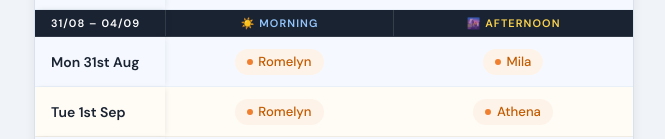
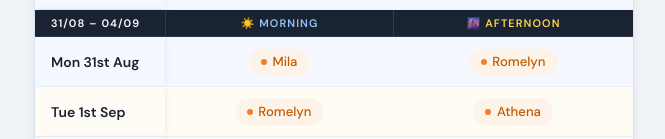
Before and after one commit to andrewengland17-maker/caribbean-bus-rota, a plain HTML site: page index.html in a window 1280 px wide. Shown: the part 813-952 px from the top of the page, without its empty margins (306-971 px from the left). Drawn offline with Linux system fonts and the light colour scheme.

Commit message:
Update Mila schedule for CCAS

```diff
--- a/index.html
+++ b/index.html
@@ -1115,11 +1115,11 @@
     { wi: 3, day: 'Thu', am: 'jessie',  pm: 'romelyn' },
     { wi: 4, day: 'Fri', am: 'jessie',  pm: 'athena'  },
     // Week B
-    { wi: 5, day: 'Mon', am: 'romelyn', pm: 'mila'    },
+    { wi: 5, day: 'Mon', am: 'mila',    pm: 'romelyn' },
     { wi: 6, day: 'Tue', am: 'romelyn', pm: 'athena'  },
     { wi: 7, day: 'Wed', am: 'mila',    pm: 'jessie'  },
-    { wi: 8, day: 'Thu', am: 'mila',    pm: 'athena'  },
-    { wi: 9, day: 'Fri', am: 'jessie',  pm: 'romelyn' },
+    { wi: 8, day: 'Thu', am: 'romelyn', pm: 'athena'  },
+    { wi: 9, day: 'Fri', am: 'jessie',  pm: 'mila'    },
   ];
 
   // Rolling schedule starts Mon 24 Aug 2026
```
